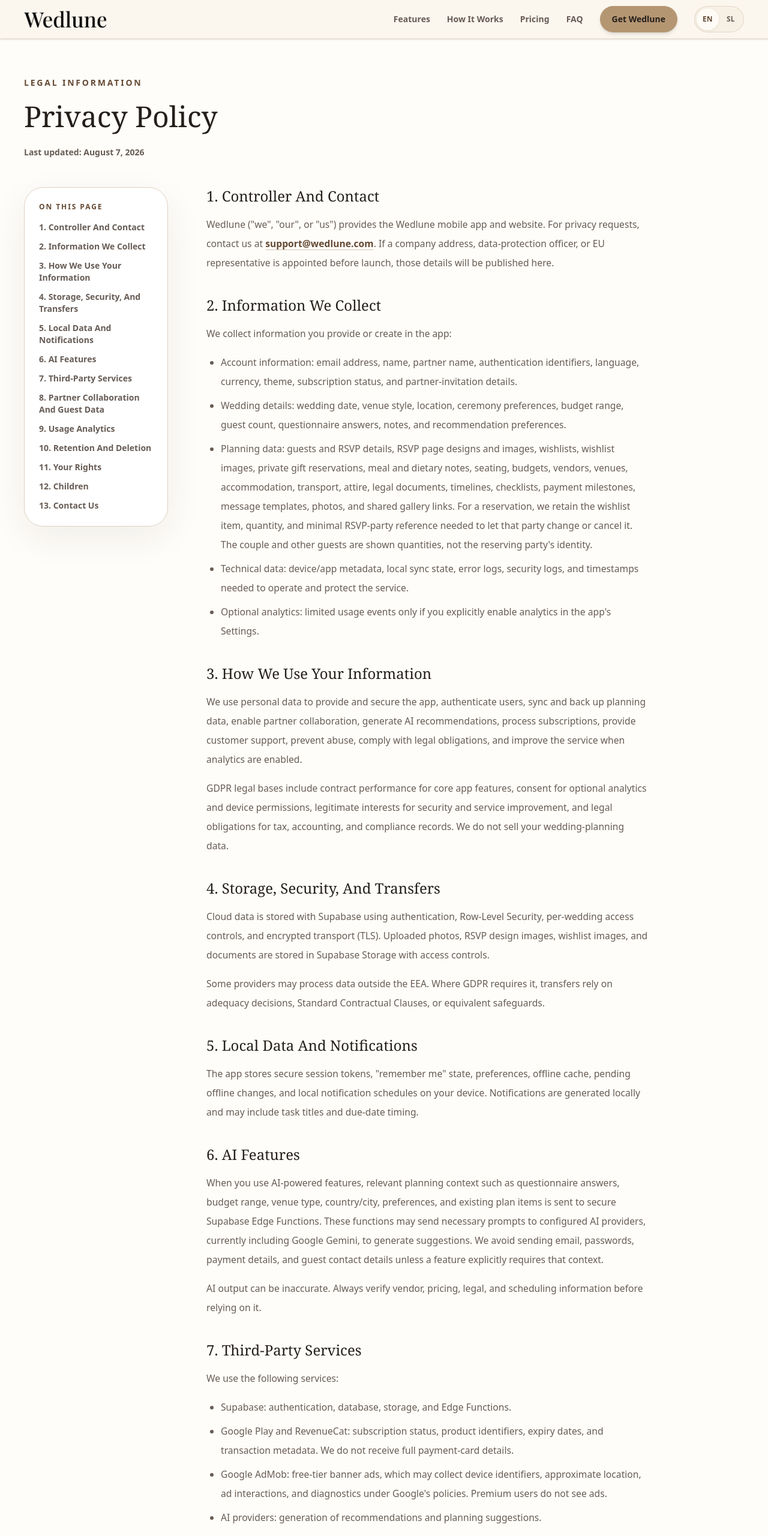
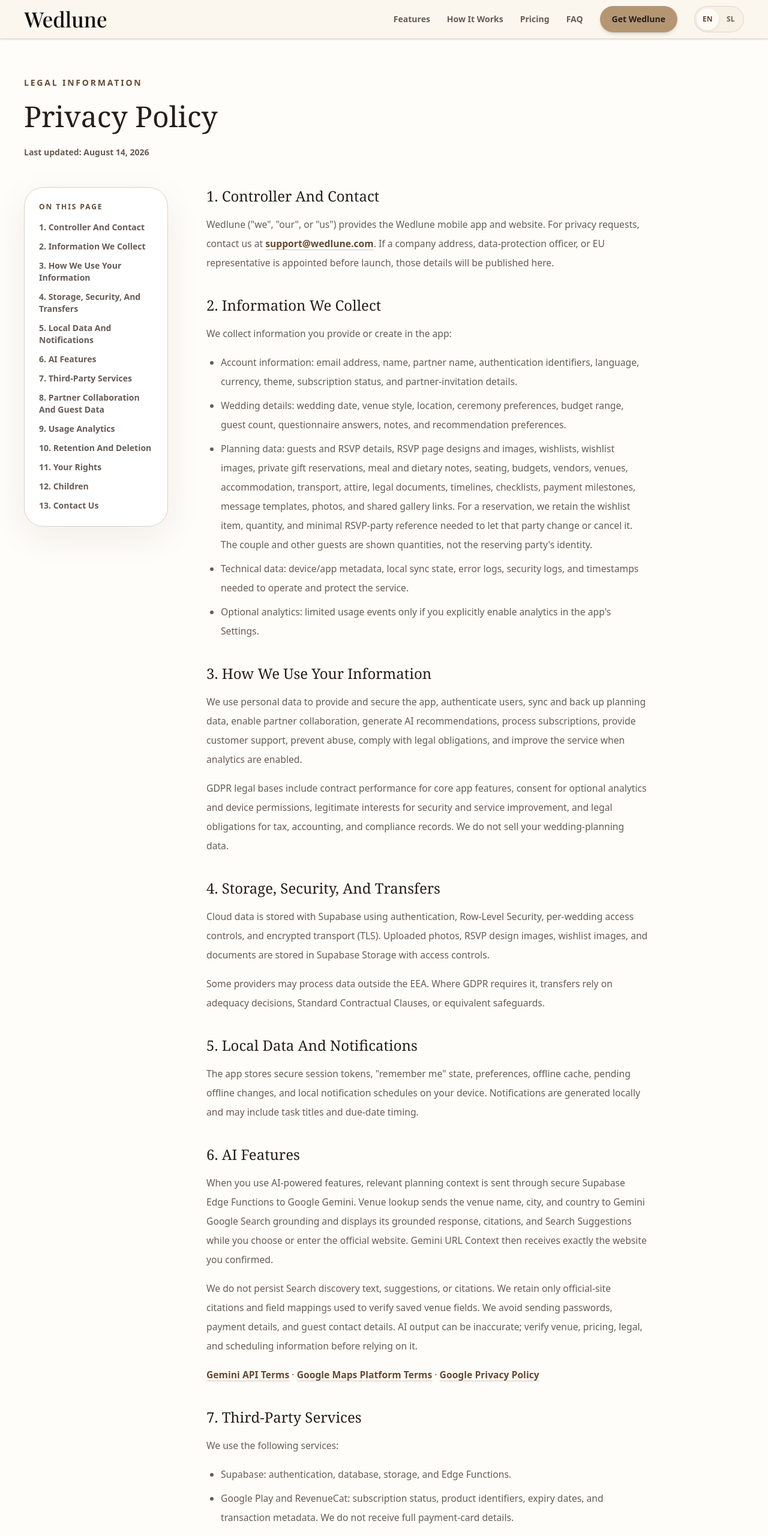
Before and after one commit to bpoklar/wedlune-web, a Nuxt app: page /privacy in a window 1280 px wide. Shown: the top 2561 px of the page at 60% size. Built offline with nearby package versions, Linux system fonts and the light colour scheme.

Commit message:
feat: add legal disclosures for venue lookup and update privacy/terms pages with relevant links

```diff
--- a/app/pages/privacy.vue
+++ b/app/pages/privacy.vue
@@ -14,7 +14,10 @@
       <p v-for="paragraph in section.paragraphs" :key="paragraph">{{ paragraph }}</p>
     </section>
     <section id="privacy-5"><h2>{{ $t("privacy.s5Title") }}</h2><p>{{ $t("privacy.s5Body") }}</p></section>
-    <section id="privacy-6"><h2>{{ $t("privacy.s6Title") }}</h2><p v-for="paragraph in s6Paragraphs" :key="paragraph">{{ paragraph }}</p></section>
+    <section id="privacy-6">
+      <h2>{{ $t("privacy.s6Title") }}</h2><p v-for="paragraph in s6Paragraphs" :key="paragraph">{{ paragraph }}</p>
+      <p><a href="https://ai.google.dev/gemini-api/terms" rel="noopener noreferrer">{{ $t("legal.geminiTerms") }}</a> · <a href="https://cloud.google.com/maps-platform/terms" rel="noopener noreferrer">{{ $t("legal.googleMapsTerms") }}</a> · <a href="https://policies.google.com/privacy" rel="noopener noreferrer">{{ $t("legal.googlePrivacy") }}</a></p>
+    </section>
     <section id="privacy-7">
       <h2>{{ $t("privacy.s7Title") }}</h2><p>{{ $t("privacy.s7Intro") }}</p>
       <ul><li v-for="item in s7Items" :key="item">{{ item }}</li></ul>
--- a/app/pages/terms.vue
+++ b/app/pages/terms.vue
@@ -8,6 +8,10 @@
     <section id="terms-5"><h2>{{ $t("terms.s5Title") }}</h2><ul><li v-for="item in s5Items" :key="item">{{ item }}</li></ul></section>
     <section v-for="section in middleSingleSections" :id="section.id" :key="section.key">
       <h2>{{ $t(`${section.key}Title`) }}</h2><p>{{ $t(`${section.key}Body`) }}</p>
+    </section>
+    <section id="terms-7">
+      <h2>{{ $t("terms.s7Title") }}</h2><p>{{ $t("terms.s7Body") }}</p>
+      <p><a href="https://ai.google.dev/gemini-api/terms" rel="noopener noreferrer">{{ $t("legal.geminiTerms") }}</a> · <a href="https://cloud.google.com/maps-platform/terms" rel="noopener noreferrer">{{ $t("legal.googleMapsTerms") }}</a> · <a href="https://policies.google.com/privacy" rel="noopener noreferrer">{{ $t("legal.googlePrivacy") }}</a></p>
     </section>
     <section id="terms-8"><h2>{{ $t("terms.s8Title") }}</h2><p>{{ $t("terms.s8Intro") }}</p><ul><li v-for="item in s8Items" :key="item">{{ item }}</li></ul></section>
     <section id="terms-9"><h2>{{ $t("terms.s9Title") }}</h2><p>{{ $t("terms.s9Body") }}</p></section>
@@ -26,7 +30,7 @@ definePageMeta({ layout: "legal" });
 const { t, tm, rt } = useI18n();
 const localePath = useLocalePath();
 const singleSections = [{ id: "terms-1", key: "terms.s1" }, { id: "terms-2", key: "terms.s2" }];
-const middleSingleSections = [{ id: "terms-6", key: "terms.s6" }, { id: "terms-7", key: "terms.s7" }];
+const middleSingleSections = [{ id: "terms-6", key: "terms.s6" }];
 const finalSections = [{ id: "terms-12", key: "terms.s12" }, { id: "terms-13", key: "terms.s13" }];
 const resolveList = (key: string) => (tm(key) as string[]).map((item) => rt(item));
 const s3Paragraphs = computed(() => resolveList("terms.s3Paragraphs"));
--- a/i18n/locales/en.json
+++ b/i18n/locales/en.json
@@ -33,7 +33,10 @@
   },
   "legal": {
     "kicker": "Legal information",
-    "contents": "On this page"
+    "contents": "On this page",
+    "googleMapsTerms": "Google Maps Platform Terms",
+    "geminiTerms": "Gemini API Terms",
+    "googlePrivacy": "Google Privacy Policy"
   },
   "footer": {
     "kicker": "Your plans, beautifully connected",
@@ -339,7 +342,7 @@
   },
   "privacy": {
     "title": "Privacy Policy",
-    "date": "August 7, 2026",
+    "date": "August 14, 2026",
     "seoTitle": "Privacy Policy",
     "seoDescription": "Wedlune Privacy Policy — how we collect, use, and protect your wedding planning data.",
     "s1Title": "1. Controller And Contact",
@@ -361,7 +364,7 @@
     "s5Title": "5. Local Data And Notifications",
     "s5Body": "The app stores secure session tokens, \"remember me\" state, preferences, offline cache, pending offline changes, and local notification schedules on your device. Notifications are generated locally and may include task titles and due-date timing.",
     "s6Title": "6. AI Features",
-    "s6Paragraphs": ["When you use AI-powered features, relevant planning context such as questionnaire answers, budget range, venue type, country/city, preferences, and existing plan items is sent to secure Supabase Edge Functions. These functions may send necessary prompts to configured AI providers, currently including Google Gemini, to generate suggestions. We avoid sending email, passwords, payment details, and guest contact details unless a feature explicitly requires that context.", "AI output can be inaccurate. Always verify vendor, pricing, legal, and scheduling information before relying on it."],
+    "s6Paragraphs": ["When you use AI-powered features, relevant planning context is sent through secure Supabase Edge Functions to Google Gemini. Venue lookup sends the venue name, city, and country to Gemini Google Search grounding and displays its grounded response, citations, and Search Suggestions while you choose or enter the official website. Gemini URL Context then receives exactly the website you confirmed.", "We do not persist Search discovery text, suggestions, or citations. We retain only official-site citations and field mappings used to verify saved venue fields. We avoid sending passwords, payment details, and guest contact details. AI output can be inaccurate; verify venue, pricing, legal, and scheduling information before relying on it."],
     "s7Title": "7. Third-Party Services",
     "s7Intro": "We use the following services:",
     "s7Items": ["Supabase: authentication, database, storage, and Edge Functions.", "Google Play and RevenueCat: subscription status, product identifiers, expiry dates, and transaction metadata. We do not receive full payment-card details.", "Google AdMob: free-tier banner ads, which may collect device identifiers, approximate location, ad interactions, and diagnostics under Google's policies. Premium users do not see ads.", "AI providers: generation of recommendations and planning suggestions."],
@@ -383,7 +386,7 @@
   },
   "terms": {
     "title": "Terms of Service",
-    "date": "August 7, 2026",
+    "date": "August 14, 2026",
     "seoTitle": "Terms of Service",
     "seoDescription": "Wedlune Terms of Service — rules and guidelines for using our wedding planning app.",
     "s1Title": "1. Acceptance of Terms",
@@ -399,7 +402,7 @@
     "s6Title": "6. User Content",
     "s6Body": "You retain ownership of content you upload or create, including photos, guest information, legal documents, and wedding details. You grant us a limited license to store, process, display, and sync that content solely to provide the service. If you collaborate with a partner, content is shared according to the selected permissions.",
     "s7Title": "7. AI-Generated Content",
-    "s7Body": "Recommendations and timelines generated by AI features are suggestions only and may include inaccurate information such as incorrect vendor details, pricing, contact information, legal requirements, or scheduling assumptions. You are responsible for independently verifying all AI-generated suggestions before acting on them.",
+    "s7Body": "Recommendations and timelines generated by AI features are suggestions only and may be inaccurate. Recommendations may use Gemini Google Maps grounding. Venue lookup uses Gemini Google Search grounding to suggest possible official websites, requires your confirmation, and then uses Gemini URL Context to extract cited facts from the selected website. You are responsible for independently verifying venue details, pricing, availability, legal requirements, and suitability before acting.",
     "s8Title": "8. Acceptable Use",
     "s8Intro": "You agree not to:",
     "s8Items": ["Use Wedlune for any unlawful purpose.", "Upload offensive, harmful, infringing, or unlawful content.", "Attempt to access another user's data or bypass access controls.", "Reverse-engineer, decompile, or disassemble the app.", "Use automated tools to scrape or misuse the service."],
```
Also changed, not shown: i18n/locales/sl.json (+8 -5 lines), 1 other file (tests, documents, lock files or other folders).
